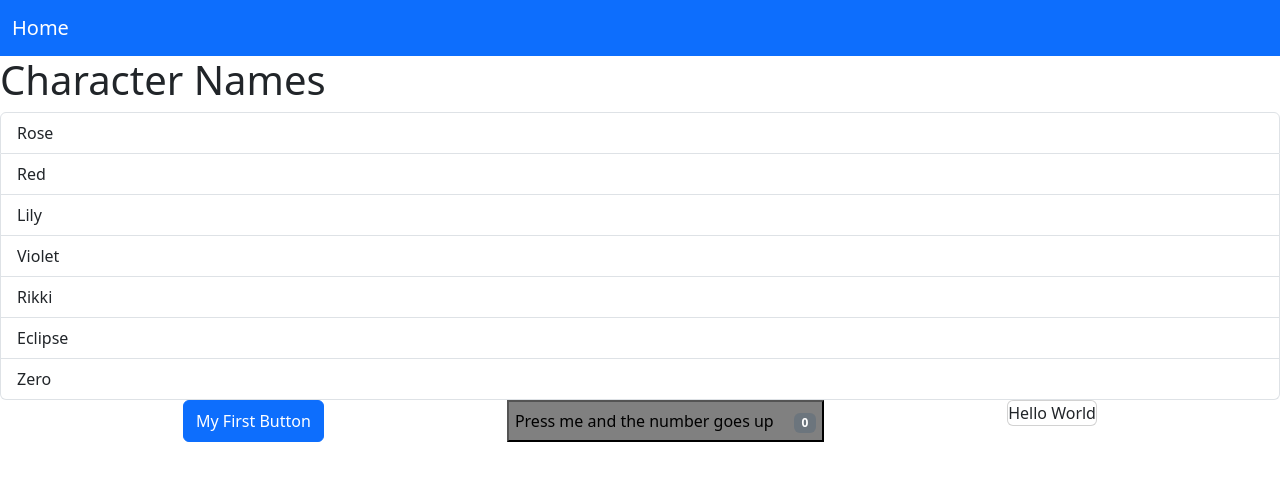
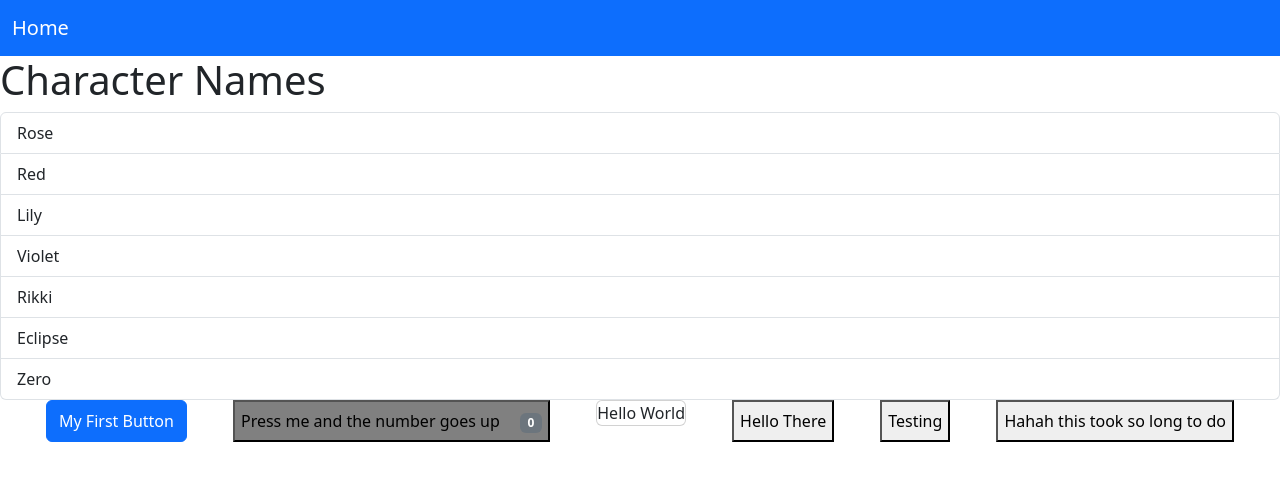
Before and after one commit to red2922/Reactor, a React (Vite) app in the folder Reactor_Time/: page / in a window 1280 px wide. Shown: the top 480 px of the page. Built offline with nearby package versions, Linux system fonts and the light colour scheme.

Commit message:
Created a button that changes its message

```diff
--- a/Reactor_Time/src/App.tsx
+++ b/Reactor_Time/src/App.tsx
@@ -5,6 +5,7 @@ import PracButton from "./components/PracButton";
 import { useState } from "react";
 import HelloWorld from "./components/HelloWorld";
 import NavBar from "./components/NavBar";
+import ReactiveButton from "./components/Reactor";
 import "./App.css";
 
 function App() {
@@ -32,6 +33,9 @@ function App() {
         </Button>
         <PracButton></PracButton>
         <HelloWorld></HelloWorld>
+        <ReactiveButton>Hello There</ReactiveButton>
+        <ReactiveButton>Testing</ReactiveButton>
+        <ReactiveButton>Hahah this took so long to do</ReactiveButton>
       </div>
     </div>
   );
--- /dev/null
+++ b/Reactor_Time/src/components/Reactor.tsx
@@ -0,0 +1,18 @@
+interface Props {
+  children: string;
+}
+//Props don't change
+//States do change
+const ReactiveButton = ({ children }: Props) => {
+  return (
+    <>
+      <button
+        onClick={() => alert("Hello you clicked the " + children + " button")}
+      >
+        {children}
+      </button>
+    </>
+  );
+};
+
+export default ReactiveButton;
```
